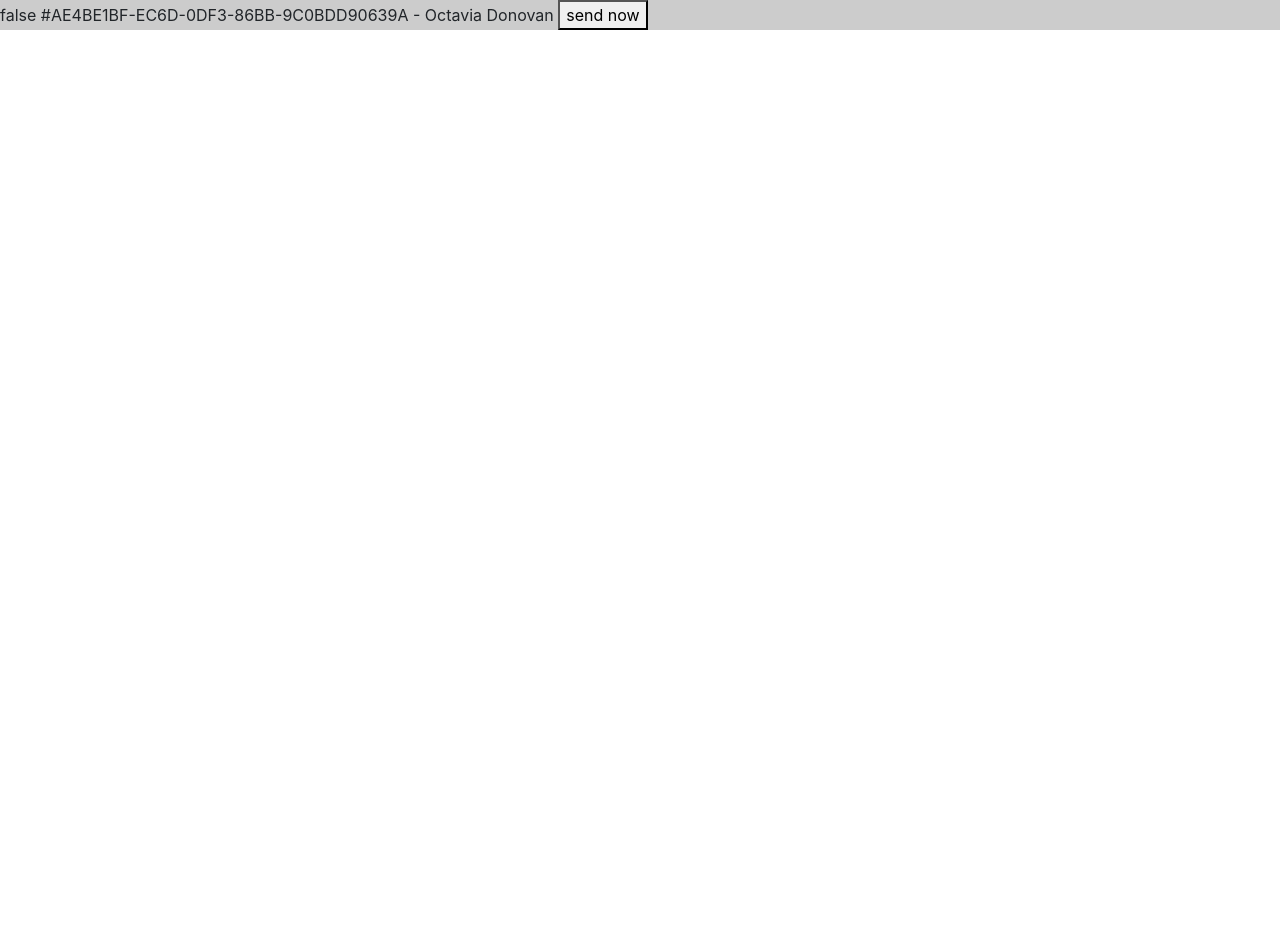
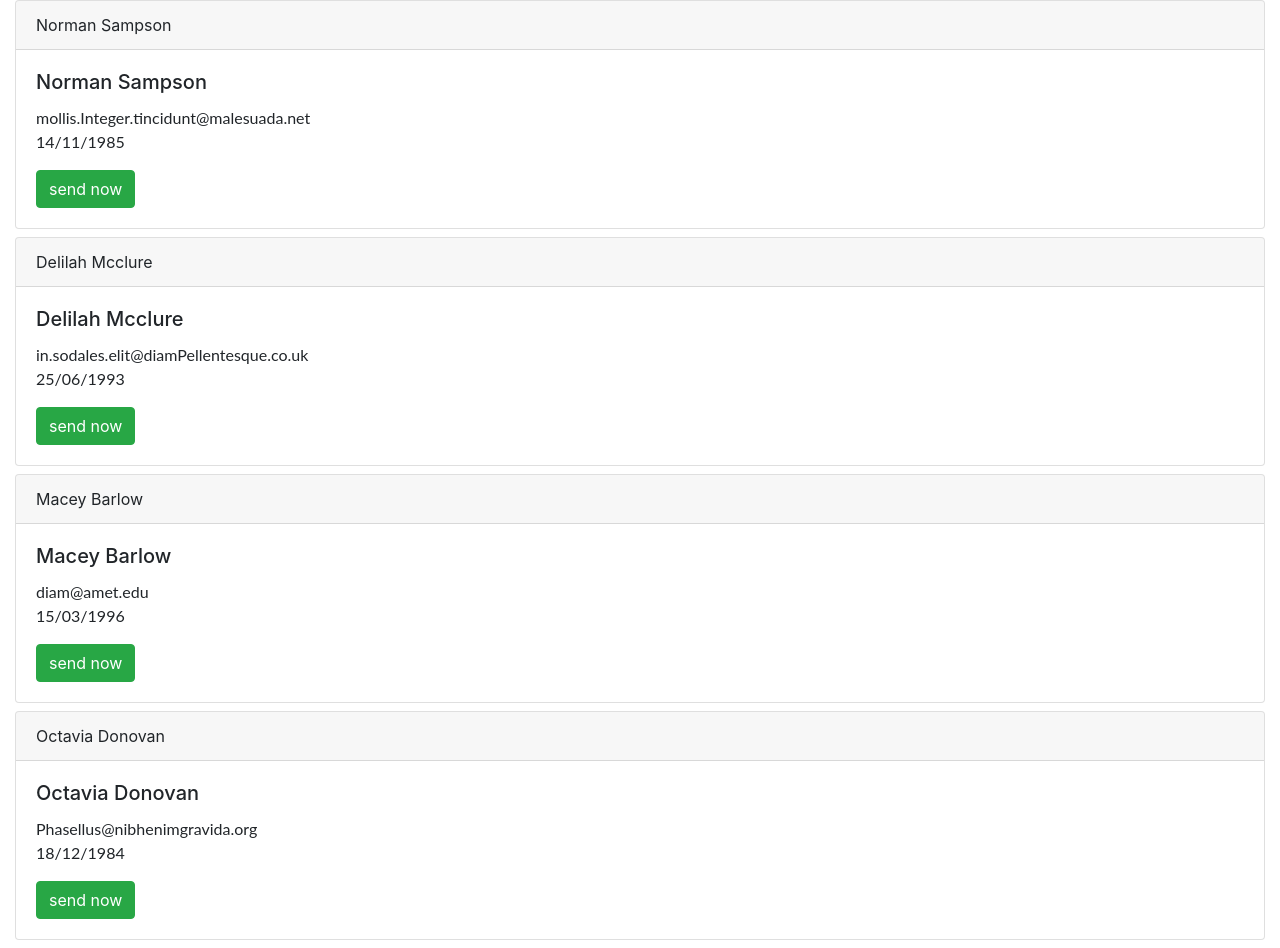
Before and after one commit to sauldesigner/angular-repeater, an Angular app: page / in a window 1280 px wide. Before the commit the page ends 800 px from the top, so only its background shows below. Built offline with nearby package versions, Linux system fonts and the light colour scheme.

Commit message:
added custom button

```diff
--- a/src/components/app/app.component.html
+++ b/src/components/app/app.component.html
@@ -1,16 +1,38 @@
+<div class="container-fluid">
 
-<block-repeater id="employeeRepeater"
-                [data]="employees"
-                propertyKeyName="employeeId"
-                (selectedChanged)="employeeSelectedChanged($event)">
 
-	<ng-template #blockRepeaterCustomTemplate let-employee="dataItem" let-employeeIsSelected="isSelected" >
+	<block-repeater id="employeeRepeater" [data]="employees" propertyKeyName="employeeId" (selectedChanged)="employeeSelectedChanged($event)">
 
-		<div [ngStyle]="{'background-color':employeeIsSelected ? '#ffe6e6' : '#ccc' }">
+		<ng-template #blockRepeaterCustomTemplate let-employee="dataItem" let-employeeIsSelected="isSelected">
+
+
+			<div class="card" style="margin-bottom:8px;" >
+				<div class="card-header">
+					{{employee.name}}
+				</div>
+				<div class="card-body">
+					<h5 class="card-title">{{employee.name}}</h5>
+          <p class="card-text">
+            {{employee.email}} <br />{{employee.aniversary}}
+            </p>
+            <button type="button" class="btn btn-success" (click)="sendEmployeeHandler($event, employee)">send now</button>
+				</div>
+			</div>
+
+			<!-- <div [ngStyle]="{'background-color':employeeIsSelected ? '#ffe6e6' : '#ccc' }">
        {{employeeIsSelected}} #{{employee.employeeId}} - {{employee.name}}
        <button (click)="sendEmployeeHandler($event, employee)">send now</button>
-      </div>
+      </div> -->
 
-	</ng-template>
+		</ng-template>
 
-</block-repeater>
+	</block-repeater>
+
+
+
+
+
+
+
+
+</div>
--- a/src/components/app/app.component.ts
+++ b/src/components/app/app.component.ts
@@ -20,7 +20,7 @@ constructor(private _employeeService: EmployeeService){
   }
 
   private getEmployees(): void {
-    this._employees = this._employeeService.getEmployeesOnRange(3, 1);
+    this._employees = this._employeeService.getEmployeesOnRange(0, 4);
   }
 
 
--- a/src/components/repeater/repeater.component.html
+++ b/src/components/repeater/repeater.component.html
@@ -1,13 +1,9 @@
-
-
 <div id="{{id}}_blockRepeater">
 
-    <div id="blockRepeaterContainer" class="??">
+    <div id="{{id}}_blockRepeaterContainer">
 
-        <ng-container *ngFor="let dataItem of itemsForRepetition; let index = index">
-
-            <div id="reapeatItem_{{index}}"
-                 class="??"
+            <div id="{{id}}_reapeatItem_{{index}}"
+                 *ngFor="let dataItem of itemsForRepetition; let index = index"
                  (click)="itemClickedHandler(dataItem)">
 
                  <ng-container *ngTemplateOutlet="template;context:{dataItem: dataItem, isSelected:itemIsSelected(dataItem)}">
@@ -15,7 +11,6 @@
 
             </div>
 
-        </ng-container>
     </div>
 
 </div>
--- a/src/components/repeater/repeater.component.ts
+++ b/src/components/repeater/repeater.component.ts
@@ -5,9 +5,9 @@ import {
     Output,
     EventEmitter,
     TemplateRef,
-    ContentChild,
-    ViewEncapsulation
+    ContentChild
 } from '@angular/core';
+
 
 @Component({
     selector: 'block-repeater',
--- a/src/services/employee.service.ts
+++ b/src/services/employee.service.ts
@@ -17,7 +17,6 @@ export class EmployeeService {
 
   public getEmployeesOnRange(startIndex: number, count: number): Employee[] {
     let endIndex = startIndex + count;
-    console.log(startIndex, count, endIndex);
     return this._employees.filter((element, index: number) => (index >= startIndex) && (index < endIndex));
   }
 
--- a/src/styles.css
+++ b/src/styles.css
@@ -1,2 +1,7 @@
 /* Add application styles & imports to this file! */
 @import '~bootstrap/dist/css/bootstrap.min.css';
+
+.bd-highlight {
+  background-color: #c0bfbf;
+  border: 1px solid #858585;
+}
```
